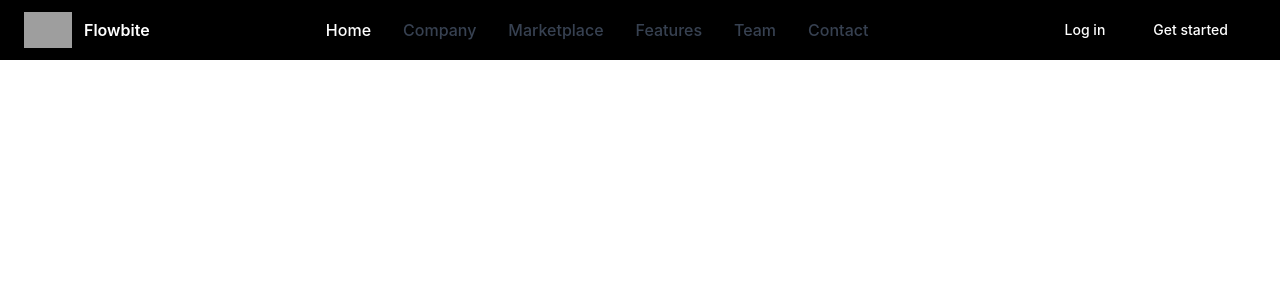
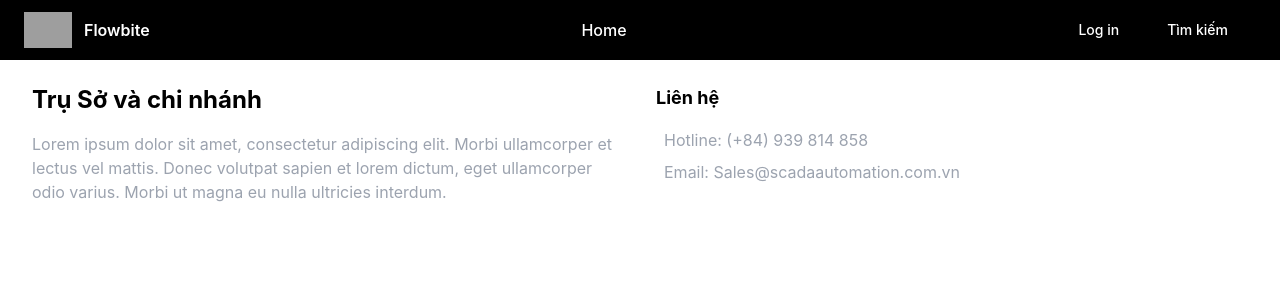
Before and after one commit to nguyenminhtuan238/web-frontend, a React (Create React App) app: page /Header in a window 1280 px wide. Shown: the top 300 px of the page. Built offline with nearby package versions, Linux system fonts and the light colour scheme; grey boxes are pictures that could not be loaded.

Commit message:
update header

```diff
--- a/src/components/header.js
+++ b/src/components/header.js
@@ -8,6 +8,7 @@ function Header() {
   };
 
   return (
+    <div>
         <header>
             <nav class="bg-black border-gray-200 px-4 lg:px-6 py-2.5 dark:bg-gray-800">
                 <div class="flex flex-wrap justify-between items-center mx-auto max-w-screen-xl">
@@ -16,8 +17,8 @@ function Header() {
                         <span class="self-center text-white font-semibold whitespace-nowrap dark:text-white">Flowbite</span>
                     </a>
                     <div class="flex items-center lg:order-2">
-                    <a href="#" class="text-white dark:text-white hover:bg-blue-950 focus:ring-4 focus:ring-gray-300 font-medium rounded-lg text-sm px-4 lg:px-5 py-2 lg:py-2.5 mr-2 dark:hover:bg-gray-700 focus:outline-none dark:focus:ring-gray-800">Log in</a>
-                    <a href="#" class="text-white dark:text-white hover:bg-blue-950 focus:ring-4 focus:ring-gray-300 font-medium rounded-lg text-sm px-4 lg:px-5 py-2 lg:py-2.5 mr-2 dark:hover:bg-gray-700 focus:outline-none dark:focus:ring-gray-800">Get started</a>
+                        <a href="#" class="text-white dark:text-white hover:bg-sky-700 focus:ring-4 focus:ring-gray-300 font-medium rounded-lg text-sm px-4 lg:px-5 py-2 lg:py-2.5 mr-2 dark:hover:bg-gray-700 focus:outline-none dark:focus:ring-gray-800">Log in</a>
+                        <a href="#" class="text-white dark:text-white hover:bg-sky-700 focus:ring-4 focus:ring-gray-300 font-medium rounded-lg text-sm px-4 lg:px-5 py-2 lg:py-2.5 mr-2 dark:hover:bg-gray-700 focus:outline-none dark:focus:ring-gray-800">Tìm kiếm</a>
                         <button data-collapse-toggle="mobile-menu-2" type="button" class="inline-flex items-center p-2 ml-1 text-sm text-gray-500 rounded-lg lg:hidden hover:bg-gray-100 focus:outline-none focus:ring-2 focus:ring-gray-200 dark:text-gray-400 dark:hover:bg-gray-700 dark:focus:ring-gray-600" aria-controls="mobile-menu-2" aria-expanded="false">
                             <span class="sr-only">Open main menu</span>
                             <svg class="w-6 h-6" fill="currentColor" viewBox="0 0 20 20" xmlns="http://www.w3.org/2000/svg"><path fill-rule="evenodd" d="M3 5a1 1 0 011-1h12a1 1 0 110 2H4a1 1 0 01-1-1zM3 10a1 1 0 011-1h12a1 1 0 110 2H4a1 1 0 01-1-1zM3 15a1 1 0 011-1h12a1 1 0 110 2H4a1 1 0 01-1-1z" clip-rule="evenodd"></path></svg>
@@ -29,26 +30,52 @@ function Header() {
                             <li>
                                 <a href="#" class="block py-2 pr-4 pl-3 text-white rounded bg-primary-700 lg:bg-transparent lg:text-primary-700 lg:p-0 dark:text-white" aria-current="page">Home</a>
                             </li>
-                        <li>
-                            <a href="#" class="block py-2 pr-4 pl-3 text-gray-700 border-b border-gray-100 hover:bg-gray-50 lg:hover:bg-transparent lg:border-0 lg:hover:text-primary-700 lg:p-0 dark:text-gray-400 lg:dark:hover:text-white dark:hover:bg-gray-700 dark:hover:text-white lg:dark:hover:bg-transparent dark:border-gray-700">Company</a>
-                        </li>
-                        <li>
-                            <a href="#" class="block py-2 pr-4 pl-3 text-gray-700 border-b border-gray-100 hover:bg-gray-50 lg:hover:bg-transparent lg:border-0 lg:hover:text-primary-700 lg:p-0 dark:text-gray-400 lg:dark:hover:text-white dark:hover:bg-gray-700 dark:hover:text-white lg:dark:hover:bg-transparent dark:border-gray-700">Marketplace</a>
-                        </li>
-                        <li>
-                            <a href="#" class="block py-2 pr-4 pl-3 text-gray-700 border-b border-gray-100 hover:bg-gray-50 lg:hover:bg-transparent lg:border-0 lg:hover:text-primary-700 lg:p-0 dark:text-gray-400 lg:dark:hover:text-white dark:hover:bg-gray-700 dark:hover:text-white lg:dark:hover:bg-transparent dark:border-gray-700">Features</a>
-                        </li>
-                        <li>
-                            <a href="#" class="block py-2 pr-4 pl-3 text-gray-700 border-b border-gray-100 hover:bg-gray-50 lg:hover:bg-transparent lg:border-0 lg:hover:text-primary-700 lg:p-0 dark:text-gray-400 lg:dark:hover:text-white dark:hover:bg-gray-700 dark:hover:text-white lg:dark:hover:bg-transparent dark:border-gray-700">Team</a>
-                        </li>
-                        <li>
-                            <a href="#" class="block py-2 pr-4 pl-3 text-gray-700 border-b border-gray-100 hover:bg-gray-50 lg:hover:bg-transparent lg:border-0 lg:hover:text-primary-700 lg:p-0 dark:text-gray-400 lg:dark:hover:text-white dark:hover:bg-gray-700 dark:hover:text-white lg:dark:hover:bg-transparent dark:border-gray-700">Contact</a>
-                        </li>
+
                         </ul>
                     </div>
                 </div>
             </nav>
         </header>
+
+        <div className="max-w-screen-xl mx-auto px-4 sm:px-6 lg:px-8">
+            <div class="mb-6 flex justify-center">
+            </div>
+            <div className="grid grid-cols-1 md:grid-cols-2 lg:grid-cols-2 gap-8">
+            <div className="col-span-1 md:col-span-2 lg:col-span-1">
+                <a href="/" className="text-2xl font-bold text-black">
+                Trụ Sở và chi nhánh
+                </a>
+                <p className="mt-4 text-gray-400">
+                Lorem ipsum dolor sit amet, consectetur adipiscing elit. Morbi
+                ullamcorper et lectus vel mattis. Donec volutpat sapien et lorem
+                dictum, eget ullamcorper odio varius. Morbi ut magna eu nulla
+                ultricies interdum.
+                </p>
+            </div>
+            <div className="col-span-1">
+                <h3 className="text-lg font-bold text-black mb-4">Liên hệ</h3>
+                <ul className="text-gray-400">
+                <li className="mb-2">
+                    <i className="fas fa-map-marker-alt mr-2"></i>Hotline: (+84) 939
+                    814 858
+                </li>
+                <li className="mb-2">
+                    <i className="fas fa-phone-alt mr-2"></i>Email:
+                    Sales@scadaautomation.com.vn
+                </li>
+                </ul>
+            </div>
+            <div className="col-span-1">
+                <h3 className="text-lg font-bold text-white mb-4">
+                FANPAGE SCADA AUTOMATION
+                </h3>
+            </div>
+            <div className="col-span-1">
+                <h3 className="text-lg font-bold text-white mb-4">Chứng chỉ</h3>
+            </div>
+            </div>
+        </div>
+    </div>
   );
 }
 
```
Lines whose indentation alone changed are shown as unchanged.
